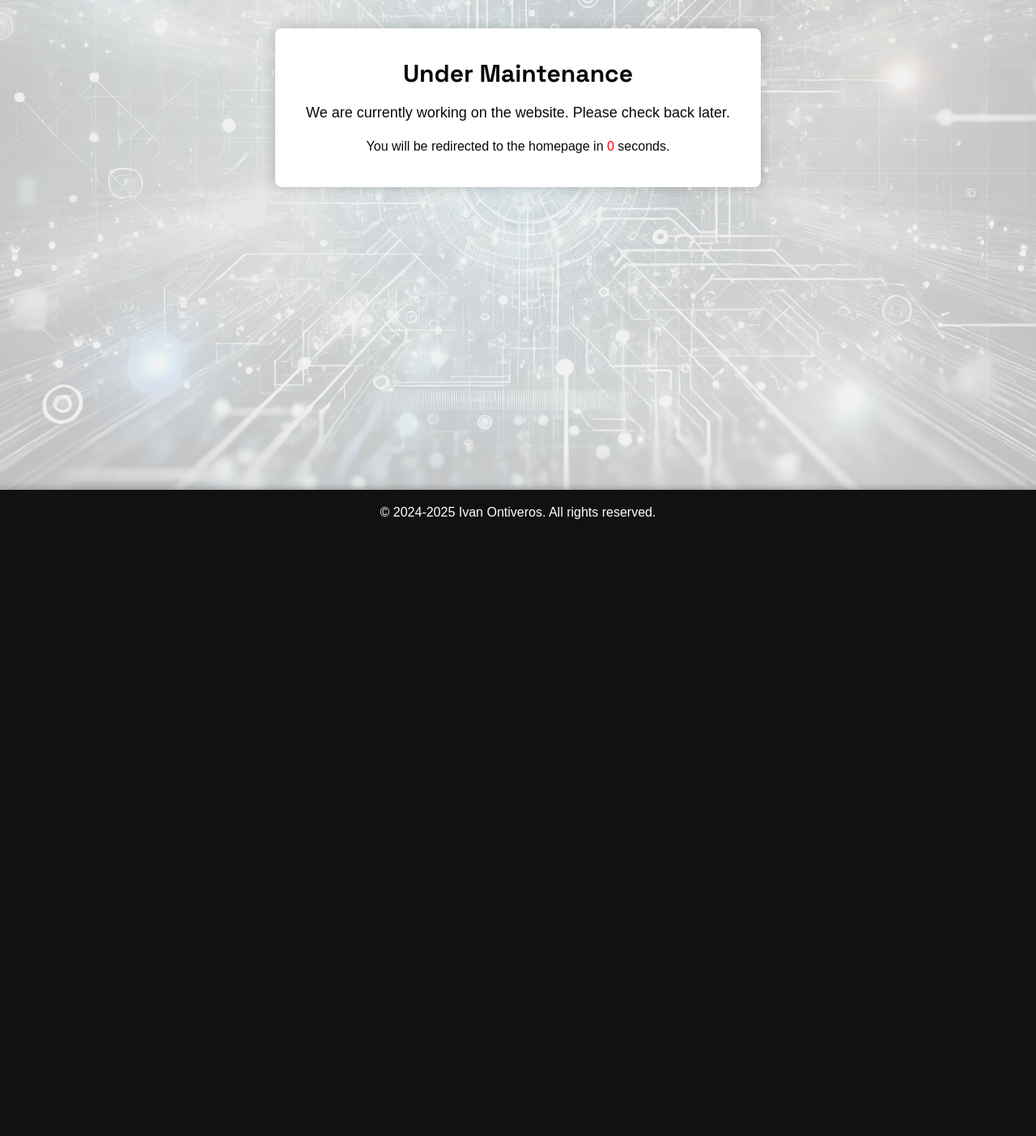
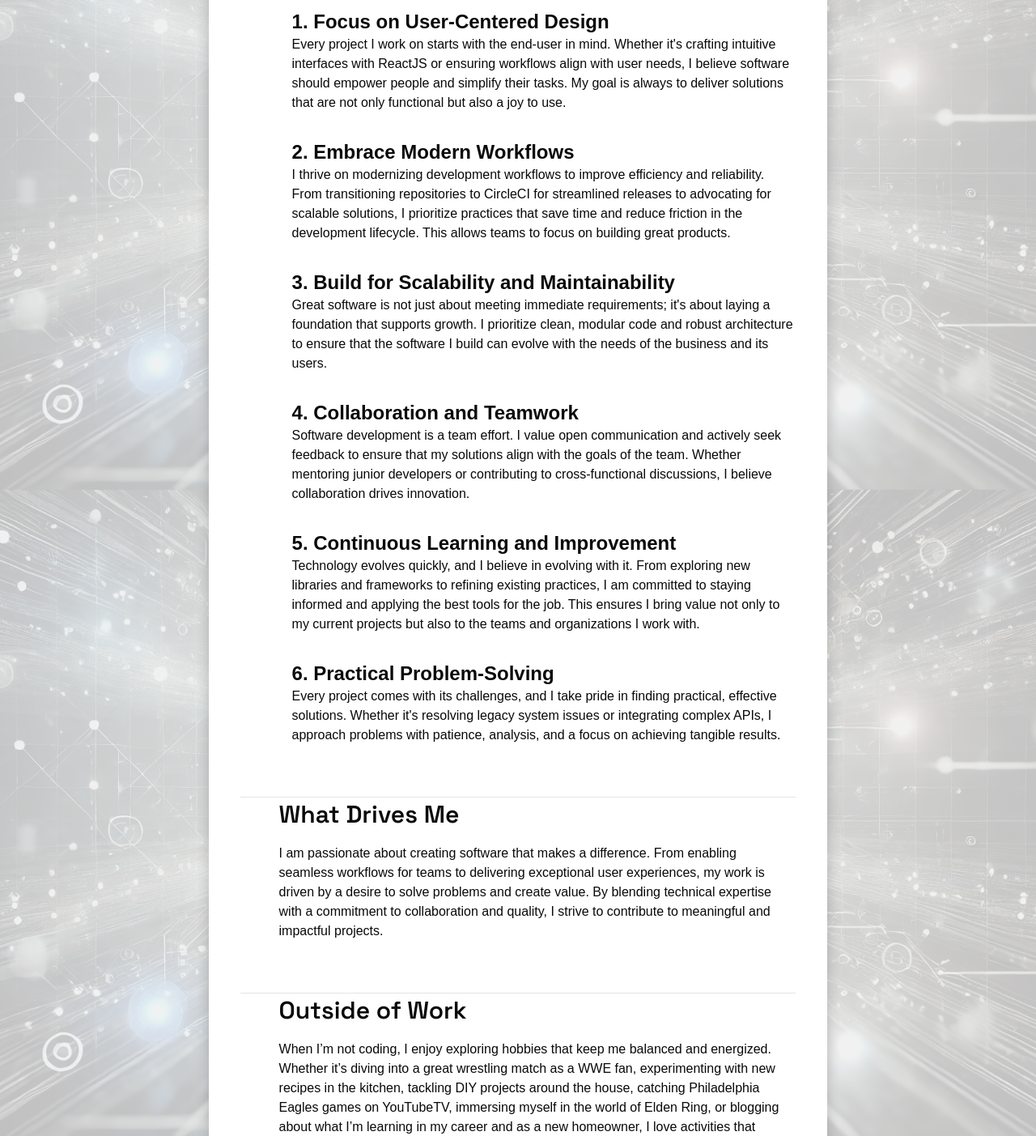
Before and after one commit to Ivan-Ontiveros/io-dev-portfolio, a Next.js app in the folder apps/iodp-nextjs-web-client/: page /about in a window 1280 px wide. Before the commit this address had no page. Shown: the part 320-1723 px from the top of the page at 81% size. Before the commit the page ends 981 px from the top, so only its background shows below. Built offline with nearby package versions, Linux system fonts and the light colour scheme.

Commit message:
feat(pages): add mvp draft pages for home, about, & contact routes

```diff
--- /dev/null
+++ b/apps/iodp-nextjs-web-client/app/about/about.module.scss
@@ -0,0 +1,24 @@
+.about-page {
+  display: grid;
+  padding: 2rem;
+  justify-content: center;
+
+  h1 {
+    justify-self: center;
+  }
+
+  h1,
+  p {
+    margin-bottom: 2rem;
+  }
+
+  section,
+  ol {
+    padding-left: 2rem;
+  }
+
+  section {
+    display: grid;
+    justify-content: center;
+  }
+}
--- /dev/null
+++ b/apps/iodp-nextjs-web-client/app/about/page.tsx
@@ -0,0 +1,119 @@
+import { Tile, WebPage } from "@/components/base";
+import styles from "./about.module.scss";
+
+const AboutPage = () => {
+  return (
+    <WebPage className={styles["about-page"]} title="About Me">
+      <Tile>
+        {/* Software Philosophy Section */}
+        <section className={styles.section}>
+          <h2>My Software Philosophy</h2>
+          <ol>
+            <h3>
+              1. <strong>Focus on User-Centered Design</strong>
+            </h3>
+            <p>
+              Every project I work on starts with the end-user in mind. Whether
+              it's crafting intuitive interfaces with ReactJS or ensuring
+              workflows align with user needs, I believe software should empower
+              people and simplify their tasks. My goal is always to deliver
+              solutions that are not only functional but also a joy to use.
+            </p>
+
+            <h3>
+              2. <strong>Embrace Modern Workflows</strong>
+            </h3>
+            <p>
+              I thrive on modernizing development workflows to improve
+              efficiency and reliability. From transitioning repositories to
+              CircleCI for streamlined releases to advocating for scalable
+              solutions, I prioritize practices that save time and reduce
+              friction in the development lifecycle. This allows teams to focus
+              on building great products.
+            </p>
+
+            <h3>
+              3. <strong>Build for Scalability and Maintainability</strong>
+            </h3>
+            <p>
+              Great software is not just about meeting immediate requirements;
+              it's about laying a foundation that supports growth. I prioritize
+              clean, modular code and robust architecture to ensure that the
+              software I build can evolve with the needs of the business and its
+              users.
+            </p>
+
+            <h3>
+              4. <strong>Collaboration and Teamwork</strong>
+            </h3>
+            <p>
+              Software development is a team effort. I value open communication
+              and actively seek feedback to ensure that my solutions align with
+              the goals of the team. Whether mentoring junior developers or
+              contributing to cross-functional discussions, I believe
+              collaboration drives innovation.
+            </p>
+
+            <h3>
+              5. <strong>Continuous Learning and Improvement</strong>
+            </h3>
+            <p>
+              Technology evolves quickly, and I believe in evolving with it.
+              From exploring new libraries and frameworks to refining existing
+              practices, I am committed to staying informed and applying the
+              best tools for the job. This ensures I bring value not only to my
+              current projects but also to the teams and organizations I work
+              with.
+            </p>
+
+            <h3>
+              6. <strong>Practical Problem-Solving</strong>
+            </h3>
+            <p>
+              Every project comes with its challenges, and I take pride in
+              finding practical, effective solutions. Whether it's resolving
+              legacy system issues or integrating complex APIs, I approach
+              problems with patience, analysis, and a focus on achieving
+              tangible results.
+            </p>
+          </ol>
+        </section>
+
+        <hr />
+
+        {/* What Drives Me Section */}
+        <section className={styles.section}>
+          <h2>What Drives Me</h2>
+          <p>
+            I am passionate about creating software that makes a difference.
+            From enabling seamless workflows for teams to delivering exceptional
+            user experiences, my work is driven by a desire to solve problems
+            and create value. By blending technical expertise with a commitment
+            to collaboration and quality, I strive to contribute to meaningful
+            and impactful projects.
+          </p>
+        </section>
+
+        <hr />
+
+        {/* Outside of Work Section */}
+        <section className={styles.section}>
+          <h2>Outside of Work</h2>
+          <p>
+            When I’m not coding, I enjoy exploring hobbies that keep me balanced
+            and energized. Whether it’s diving into a great wrestling match as a
+            WWE fan, experimenting with new recipes in the kitchen, tackling DIY
+            projects around the house, catching Philadelphia Eagles games on
+            YouTubeTV, immersing myself in the world of Elden Ring, or blogging
+            about what I’m learning in my career and as a new homeowner, I love
+            activities that challenge and inspire me. These moments of
+            creativity and focus outside of work help me bring fresh
+            perspectives to the software I build.
+          </p>
+        </section>
+      </Tile>
+    </WebPage>
+  );
+};
+
+export default AboutPage;
--- /dev/null
+++ b/apps/iodp-nextjs-web-client/app/contact/contact.module.scss
@@ -0,0 +1,38 @@
+.contact-page {
+  display: grid;
+  justify-content: center;
+
+  .contact-tile {
+    display: grid;
+    margin-top: 2rem;
+    justify-content: center;
+    text-align: center;
+
+    h1 {
+      justify-self: center;
+    }
+
+    p {
+      margin-bottom: 1rem;
+    }
+
+    .buttonContainer {
+      text-align: center;
+
+      .contactButton {
+        // display: inline-block;
+        // padding: 10px 20px;
+        font-size: 1rem;
+        // color: #fff;
+        background-color: #0072b1; // LinkedIn blue
+        // text-decoration: none;
+        // border-radius: 5px;
+        transition: background-color 0.3s;
+
+        &:hover {
+          background-color: #005582; // Darker LinkedIn blue for hover effect
+        }
+      }
+    }
+  }
+}
--- /dev/null
+++ b/apps/iodp-nextjs-web-client/app/contact/page.tsx
@@ -0,0 +1,31 @@
+import { HyperlinkButton, Tile, WebPage } from "@/components/base";
+import styles from "./contact.module.scss";
+
+const ContactPage = () => {
+  return (
+    <WebPage className={styles["contact-page"]}>
+      <Tile className={styles["contact-tile"]}>
+        <h1>Contact Me</h1>
+        <p>
+          Thank you for your interest in connecting! To maintain a secure and
+          efficient communication channel, I prefer to be contacted through
+          LinkedIn. You can send me a direct message, and I'll get back to you
+          as soon as possible.
+        </p>
+        <p>
+          Click the button below to visit my LinkedIn profile and reach out:
+        </p>
+        <div className={styles.buttonContainer}>
+          <HyperlinkButton
+            className={styles.contactButton}
+            isExternal
+            url="https://www.linkedin.com/in/ivan-ontiveros/"
+            label="Contact Me on LinkedIn"
+          />
+        </div>
+      </Tile>
+    </WebPage>
+  );
+};
+
+export default ContactPage;
--- a/apps/iodp-nextjs-web-client/app/page.tsx
+++ b/apps/iodp-nextjs-web-client/app/page.tsx
@@ -1,17 +1,62 @@
-import React from "react";
-import styles from "./home.module.scss";
+import Link from "next/link";
+import { Tile, WebPage } from "@/components/base";
+import { mockProjects } from "@/services/projectsAPI/mockResponses";
+import { useProjectListData } from "@/services/projectsAPI/serviceHooks";
+import { ProjectListCard } from "./projects/components/ProjectListCard";
+import styles from "./index.module.scss";
 
-const HomePage: React.FC = () => {
+export default function Home() {
+  const projectListData = useProjectListData(mockProjects);
+
+  const links = [
+    { href: "https://github.com/Ivan-Ontiveros", label: "GitHub" },
+    { href: "https://www.linkedin.com/in/ivan-ontiveros/", label: "LinkedIn" },
+    { href: "https://www.ivanontiveros.com/", label: "My Blog" },
+  ];
+
   return (
-    <div className={styles["home-page"]}>
-      <div className={styles["content"]}>
-        <h1 className="text-3xl font-bold">Under Maintenance</h1>
-        <p className="text-lg">
-          We are currently working on the website. Please check back later.
-        </p>
-      </div>
-    </div>
+    <WebPage className={styles.homePage} title="Welcome to My Portfolio">
+      <section className={styles.introductionSection}>
+        <Tile>
+          <h2>Professional Summary</h2>
+          <p>
+            As a Software Developer specializing in ReactJS, modernizing
+            workflows, and delivering scalable, user-focused solutions. I've led
+            feature development, influenced API integration strategies,
+            transitioned legacy systems to modern architectures, and streamlined
+            release processes by moving repositories to CircleCI. My approach
+            emphasizes collaboration, practical problem-solving, and building
+            reliable software. Explore my projects to learn more about my work.
+          </p>
+        </Tile>
+
+        <Tile>
+          <h2>Quick Access</h2>
+          <ul>
+            {links.map((link) => (
+              <li key={link.href}>
+                <Link
+                  href={link.href}
+                  target="_blank"
+                  rel="noopener noreferrer"
+                >
+                  <strong>{link.label}:</strong> {link.href}
+                </Link>
+              </li>
+            ))}
+          </ul>
+        </Tile>
+      </section>
+      <section>
+        <h2>Projects</h2>
+        <ul className={styles["projects-list"]}>
+          {projectListData.map((project) => (
+            <li key={project.id}>
+              <ProjectListCard project={project} />
+            </li>
+          ))}
+        </ul>
+      </section>
+    </WebPage>
   );
-};
-
-export default HomePage;
+}
```
